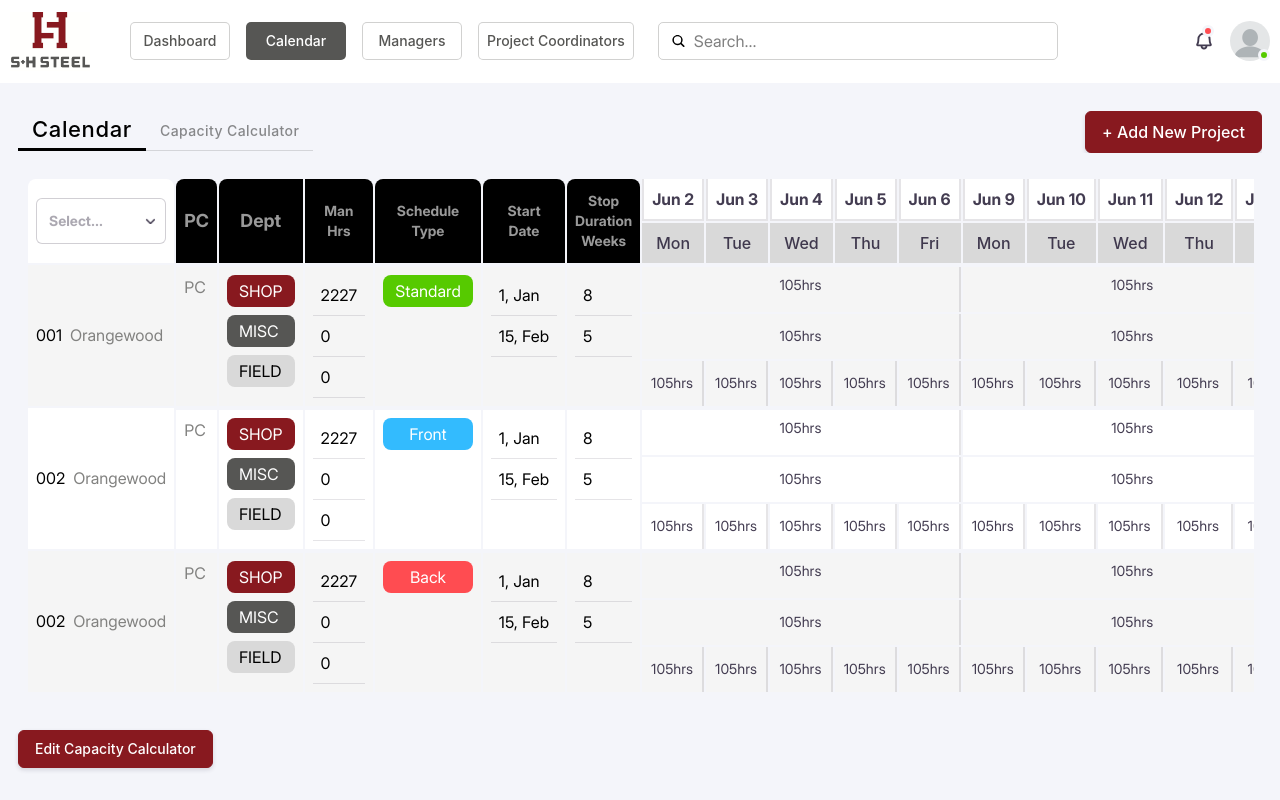
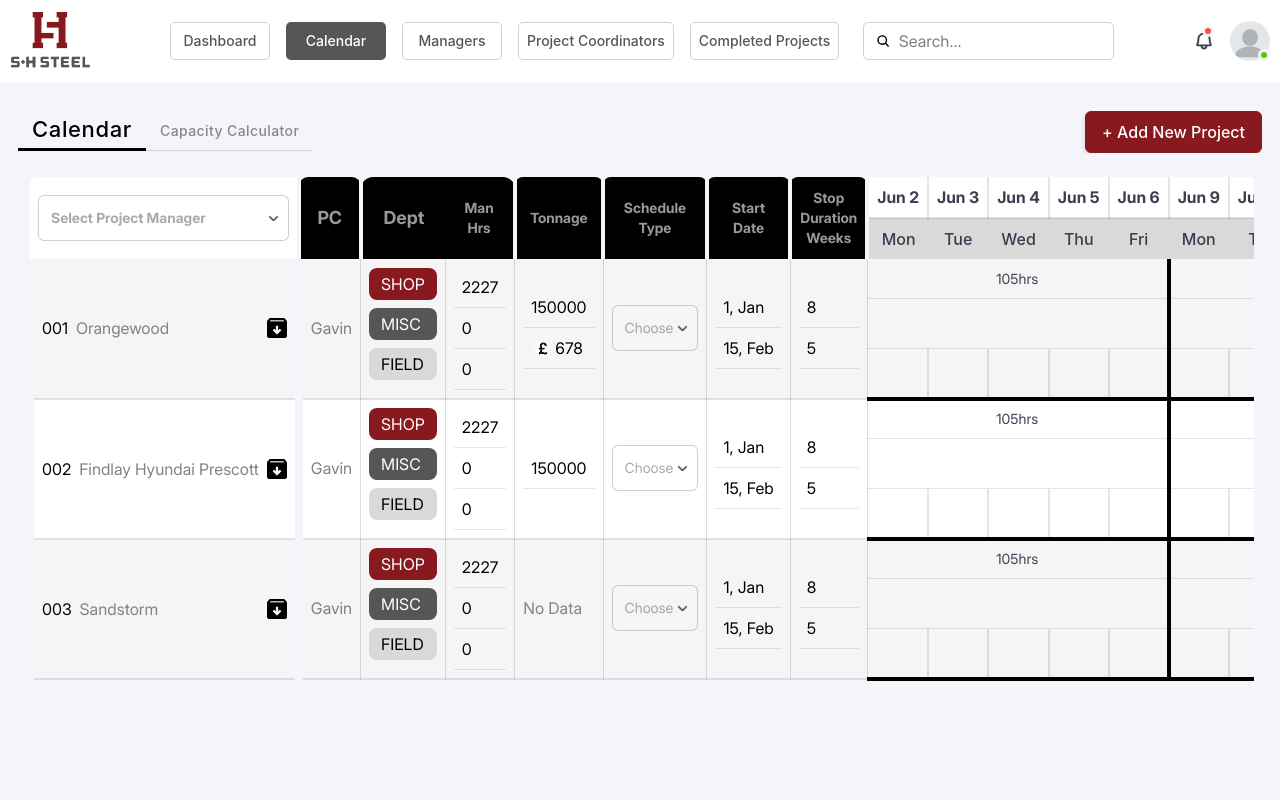
Before and after one commit to mehak187/SHSteelReact, a React (Vite) app: page /calendar in a window 1280 px wide. Built offline with nearby package versions, Linux system fonts and the light colour scheme; a web font is replaced by a local one.

Commit message:
calculator

```diff
--- a/src/Pages/Calendar.jsx
+++ b/src/Pages/Calendar.jsx
@@ -1,45 +1,23 @@
 import React, { useState } from "react";
 import AddNewProject from "../components/Calendar/AddNewProject";
 import { Modal } from "@mui/material";
-import EditCapacityCalculator from "../components/Calendar/EditCapacityCalculator";
 import TabComponent from "../components/TabComponent";
 import CalendarComponent from "../components/Calendar/CalendarComponent";
+import CapacityCalculator from "../components/Calendar/CapacityCalculator";
 
 export default function Calendar() {
   const [open, setOpen] = useState(false);
-  const [modalopen, setmodalopen] = useState(false);
-  const handlemodalopen = () => setmodalopen(true);
-  const handlemodalclose = () => setmodalopen(false);
 
   const tabData = [
     { label: "Calendar", content: <CalendarComponent/> },
-    { label: "Capacity Calculator", content: "" },
+    { label: "Capacity Calculator", content: <CapacityCalculator/> },
   ];
   return (
     <div>
       <div >
           <TabComponent tabs={tabData} />
       </div>
-      <div className="mt-4">
-        <button
-          onClick={handlemodalopen}
-          className="text-white text-sm font-medium bg-[#88191F] border border-[#88191F] rounded-[6px] py-2 px-4 shadow-[0px_2px_4px_0px_#2E263D29]"
-        >
-          Edit Capacity Calculator
-        </button>
-      </div>
       <AddNewProject open={open} onOpenChange={setOpen} />
-      <Modal
-        open={modalopen}
-        onClose={handlemodalclose}
-        aria-labelledby="modal-modal-title"
-        aria-describedby="modal-modal-description"
-        sx={{ m: 2 }}
-      >
-        <div className="absolute top-1/2 left-1/2 -translate-1/2 w-full max-w-[500px] outline-0">
-          <EditCapacityCalculator />
-        </div>
-      </Modal>
     </div>
   );
 }
--- a/src/assets/css/main.css
+++ b/src/assets/css/main.css
@@ -87,7 +87,7 @@
 
 .mycontainer {
     width: 100%;
-    max-width: 1350px;
+    /* max-width: 1350px; */
     margin: 0 auto;
     padding: 0 10px;
 }
@@ -130,3 +130,11 @@ input:focus {
 .clip {
     clip-path: polygon(0 59%, 100% 0, 100% 100%, 0 100%);
 }
+
+.custom-border:nth-child(5n){
+    border-right: 4px solid #000;
+}
+
+.custom-border{
+    border-bottom: 4px solid #000;
+}
--- a/src/components/Calendar/CalendarComponent.jsx
+++ b/src/components/Calendar/CalendarComponent.jsx
@@ -1,5 +1,8 @@
 import React, { useState } from 'react';
 import SingleSelect from './SingleSelect';
+import Down from "../../assets/images/download.png"
+import Eur from "../../assets/images/euro.png"
+import ColorSelect from './ColorSelect';
 
 const CalendarComponent = () => {
     const selectManager = [
@@ -9,6 +12,12 @@ const CalendarComponent = () => {
         "Martin",
         "Adam",
         "NAU Skydome",
+    ];
+
+    const colorOptions = [
+        { label: "Standard", color: "#56CA00" },
+        { label: "Front", color: "#33BBFE" },
+        { label: "Back", color: "#FF4C51" },
     ];
 
     const generateDates = (startDate, numberOfDays) => {
@@ -38,9 +47,10 @@ const CalendarComponent = () => {
         {
             id: "001",
             name: "Orangewood",
-            pc: "PC",
+            pc: "Gavin",
             departments: ["SHOP", "MISC", "FIELD"],
             manHours: [2227, 0, 0],
+            tonnage: [150000, 678,],
             scheduleType: "Standard",
             startDates: ["1, Jan", "15, Feb"],
             durationWeeks: [8, 5],
@@ -48,19 +58,20 @@ const CalendarComponent = () => {
         },
         {
             id: "002",
-            name: "Orangewood",
-            pc: "PC",
+            name: "Findlay Hyundai Prescott",
+            pc: "Gavin",
             departments: ["SHOP", "MISC", "FIELD"],
             manHours: [2227, 0, 0],
+            tonnage: [150000,],
             scheduleType: "Front",
             startDates: ["1, Jan", "15, Feb"],
             durationWeeks: [8, 5],
             hours: [105, 105, 105],
         },
         {
-            id: "002",
-            name: "Orangewood",
-            pc: "PC",
+            id: "003",
+            name: "Sandstorm",
+            pc: "Gavin",
             departments: ["SHOP", "MISC", "FIELD"],
             manHours: [2227, 0, 0],
             scheduleType: "Back",
@@ -71,19 +82,20 @@ const CalendarComponent = () => {
     ];
 
     return (
-        <div className="mt-4 max-w-[1300px] overflow-x-auto ">
-            <table className="w-full h-full mb-3 border-separate">
+        <div className="mt-4 max-w-[2100px] w-full overflow-x-auto mx-auto">
+            <table className="w-full h-full mb-3">
                 <thead>
                     <tr className="align-middle">
-                        <th rowSpan={2} className="text-start bg-white p-2 rounded-t-lg ">
+                        <th rowSpan={2} className="text-start border-r-4 border-[#F4F5FA] bg-white p-2 rounded-t-lg ">
                             <SingleSelect placeholder="Select Project Manager" options={selectManager} />
                         </th>
-                        <th rowSpan={2} className="text-[#FFFFFF99] bg-black p-2 text-lg rounded-t-lg ">PC</th>
-                        <th rowSpan={2} className="text-[#FFFFFF99] bg-black p-2 text-lg rounded-tl-lg">Dept</th>
-                        <th rowSpan={2} className="text-[#FFFFFF99] bg-black p-2 text-sm rounded-tr-lg">Man Hrs</th>
-                        <th rowSpan={2} className="text-[#FFFFFF99] bg-black p-2 text-sm rounded-t-lg">Schedule Type</th>
-                        <th rowSpan={2} className="text-[#FFFFFF99] bg-black p-2 text-sm rounded-t-lg">Start Date</th>
-                        <th rowSpan={2} className="text-[#FFFFFF99] bg-black p-2 text-sm rounded-t-lg">Stop Duration Weeks</th>
+                        <th rowSpan={2} className="text-[#FFFFFF99] bg-black p-2 text-lg rounded-t-[9px] border-x-4 border-[#F4F5FA]">PC</th>
+                        <th rowSpan={2} className="text-[#FFFFFF99] bg-black p-2 text-lg rounded-tl-xl border-l-4 border-[#F4F5FA]">Dept</th>
+                        <th rowSpan={2} className="text-[#FFFFFF99] bg-black p-2 text-sm rounded-tr-xl border-r-4 border-[#F4F5FA]">Man Hrs</th>
+                        <th rowSpan={2} className="text-[#FFFFFF99] bg-black p-2 text-sm rounded-t-lg border-x-4 border-[#F4F5FA]">Tonnage</th>
+                        <th rowSpan={2} className="text-[#FFFFFF99] bg-black p-2 text-sm rounded-t-lg border-x-4 border-[#F4F5FA]">Schedule Type</th>
+                        <th rowSpan={2} className="text-[#FFFFFF99] bg-black p-2 text-sm rounded-t-lg border-x-4 border-[#F4F5FA]">Start Date</th>
+                        <th rowSpan={2} className="text-[#FFFFFF99] bg-black p-2 text-sm rounded-t-lg border-x-4 border-[#F4F5FA]">Stop Duration Weeks</th>
                         {dates.map((date, index) => (
                             <th
                                 key={index}
@@ -104,18 +116,23 @@ const CalendarComponent = () => {
                 <tbody>
                     {rows.map((row, rowIndex) => (
                         <React.Fragment key={rowIndex}>
-                            <tr>
-                                <td rowSpan={4} className={`text-start ${rowIndex % 2 === 0 ? 'bg-[#F5F5F5]' : 'bg-white'} p-2 `}>
-                                    <div className="flex">
-                                        {row.id} <p className="text-[#828280] ms-2">{row.name}</p>
+                            <tr className=''>
+                                <td rowSpan={4} className={`text-start border-x-8 border-[#F4F5FA] ${rowIndex % 2 === 0 ? 'bg-[#F5F5F5]' : 'bg-white'} p-2 `}>
+                                    <div className="flex justify-between items-center gap-2">
+                                        <div className='flex'>
+                                            {row.id} <p className="text-[#828280] ms-2 text-nowrap">{row.name}</p>
+                                        </div>
+                                        <div>
+                                            <img src={Down} alt="" className='w-[20px] max-w-[20px]' />
+                                        </div>
                                     </div>
                                 </td>
                             </tr>
-                            <tr className="align-top border-b border-[#2E263D1F]">
-                                <td rowSpan={3} className={`text-start ${rowIndex % 2 === 0 ? 'bg-[#F5F5F5]' : 'bg-white'} p-2 `}>
+                            <tr className="border-b border-[#2E263D1F]">
+                                <td rowSpan={3} className={`text-start border-r border-[#00000021] ${rowIndex % 2 === 0 ? 'bg-[#F5F5F5]' : 'bg-white'} p-2 `}>
                                     <p className="text-[#828280]">{row.pc}</p>
                                 </td>
-                                <td rowSpan={3} className={`text-start ${rowIndex % 2 === 0 ? 'bg-[#F5F5F5]' : 'bg-white'} p-2 `}>
+                                <td rowSpan={3} className={`text-start border-r border-[#00000021] ${rowIndex % 2 === 0 ? 'bg-[#F5F5F5]' : 'bg-white'} p-2 `}>
                                     <div>
                                         {row.departments.map((dept, index) => (
                                             <p
@@ -131,7 +148,7 @@ const CalendarComponent = () => {
                                         ))}
                                     </div>
                                 </td>
-                                <td rowSpan={3} className={`text-start ${rowIndex % 2 === 0 ? 'bg-[#F5F5F5]' : 'bg-white'} p-2 `}>
+                                <td rowSpan={3} className={`text-start border-r border-[#00000021] ${rowIndex % 2 === 0 ? 'bg-[#F5F5F5]' : 'bg-white'} p-2 `}>
                                     <div>
                                         {row.manHours.map((hour, index) => (
                                             <p key={index} className="border-b border-[#2E263D1F] p-2">
@@ -140,9 +157,24 @@ const CalendarComponent = () => {
                                         ))}
                                     </div>
                                 </td>
-                                <td rowSpan={3} className={`text-start ${rowIndex % 2 === 0 ? 'bg-[#F5F5F5]' : 'bg-white'} p-2 `}>
+                                <td rowSpan={3} className={`text-start border-x border-[#00000021] ${rowIndex % 2 === 0 ? 'bg-[#F5F5F5]' : 'bg-white'} p-2 `}>
                                     <div>
-                                        <p className={`py-1 px-3 w-full text-center rounded-lg mb-2 ${row.scheduleType === "Standard"
+                                        {Array.isArray(row.tonnage) && row.tonnage.length > 0 ? (
+                                            row.tonnage.map((tonnage, index) => (
+                                                <div key={index} className="border-b border-[#2E263D1F] p-2 flex items-center">
+                                                    <div>
+                                                        <img src={Eur} alt="" />
+                                                    </div>{tonnage}
+                                                </div>
+                                            ))
+                                        ) : (
+                                            <p className="text-[#828280]">No Data</p> // Fallback for empty or undefined tonnage
+                                        )}
+                                    </div>
+                                </td>
+                                <td rowSpan={3} className={`text-start border-r border-[#00000021] ${rowIndex % 2 === 0 ? 'bg-[#F5F5F5]' : 'bg-white'} p-2 `}>
+                                    <div>
+                                        {/* <p className={`py-1 px-3 w-full text-center rounded-lg mb-2 ${row.scheduleType === "Standard"
                                             ? "text-white bg-[#56CA00]"
                                             : row.scheduleType === "Front"
                                                 ? "text-white bg-[#33BBFE]"
@@ -150,10 +182,14 @@ const CalendarComponent = () => {
                                             }`}
                                         >
                                             {row.scheduleType}
-                                        </p>
+                                        </p> */}
+
+                                        <ColorSelect
+                                            options={colorOptions}
+                                            placeholder="Choose" />
                                     </div>
                                 </td>
-                                <td rowSpan={3} className={`text-start ${rowIndex % 2 === 0 ? 'bg-[#F5F5F5]' : 'bg-white'} p-2 `}>
+                                <td rowSpan={3} className={`text-start border-r border-[#00000021] ${rowIndex % 2 === 0 ? 'bg-[#F5F5F5]' : 'bg-white'} p-2 `}>
                                     <div>
                                         {row.startDates.map((date, index) => (
                                             <p key={index} className="border-b border-[#2E263D1F] p-2 text-nowrap">
@@ -162,7 +198,7 @@ const CalendarComponent = () => {
                                         ))}
                                     </div>
                                 </td>
-                                <td rowSpan={3} className={`text-start ${rowIndex % 2 === 0 ? 'bg-[#F5F5F5]' : 'bg-white'} p-2 `}>
+                                <td rowSpan={3} className={`text-start border-r border-[#00000021] ${rowIndex % 2 === 0 ? 'bg-[#F5F5F5]' : 'bg-white'} p-2 `}>
                                     <div>
                                         {row.durationWeeks.map((week, index) => (
                                             <p key={index} className="border-b border-[#2E263D1F] p-2">
@@ -172,22 +208,22 @@ const CalendarComponent = () => {
                                     </div>
                                 </td>
                                 {[...Array(2)].map((_, index) => (
-                                    <td key={index} colSpan={5} className={`text-center text-[#2E263DE5] text-sm ${rowIndex % 2 === 0 ? 'bg-[#F5F5F5]' : 'bg-white'} p-2 border-r-2 border-[#2E263D1F]`}>
+                                    <td key={index} colSpan={5} className={`text-center text-[#2E263DE5] text-sm ${rowIndex % 2 === 0 ? 'bg-[#F5F5F5]' : 'bg-white'} p-2 border-r-4 border-[#000]`}>
                                         {row.hours[0]}hrs
                                     </td>
                                 ))}
                             </tr>
                             <tr className='border-b border-[#2E263D1F]'>
                                 {[...Array(2)].map((_, index) => (
-                                    <td key={index} colSpan={5} className={`text-center text-[#2E263DE5] text-sm ${rowIndex % 2 === 0 ? 'bg-[#F5F5F5]' : 'bg-white'} p-2 border-r-2 border-[#2E263D1F]`}>
-                                        {row.hours[0]}hrs
+                                    <td key={index} colSpan={5} className={`text-center h-[50px] text-[#2E263DE5] text-sm ${rowIndex % 2 === 0 ? 'bg-[#F5F5F5]' : 'bg-white'} p-2 border-r-4 border-[#000]`}>
+                                        {/* {row.hours[0]}hrs */}
                                     </td>
                                 ))}
                             </tr>
                             <tr className='border-b-2 border-[#2E263D1F]'>
                                 {[...Array(10)].map((_, index) => (
-                                    <td key={index} className={`text-center text-[#2E263DE5] text-sm ${rowIndex % 2 === 0 ? 'bg-[#F5F5F5]' : 'bg-white'} p-2 border-r-2 border-[#2E263D1F]`}>
-                                        {row.hours[0]}hrs
+                                    <td key={index} className={`text-center text-[#2E263DE5] h-[50px] text-sm custom-border ${rowIndex % 2 === 0 ? 'bg-[#F5F5F5]' : 'bg-white'} p-2 border-r-2 border-[#2E263D1F]`}>
+                                        {/* {row.hours[0]}hrs */}
                                     </td>
                                 ))}
                             </tr>
--- /dev/null
+++ b/src/components/Calendar/CapacityCalculator.jsx
@@ -0,0 +1,100 @@
+import React, { useState } from 'react'
+import { Modal } from "@mui/material";
+import EditCapacityCalculator from './EditCapacityCalculator';
+
+const CapacityCalculator = () => {
+    const [open, setOpen] = useState(false);
+    const [modalopen, setmodalopen] = useState(false);
+    const handlemodalopen = () => setmodalopen(true);
+    const handlemodalclose = () => setmodalopen(false);
+    return (
+        <div>
+            <div className='flex mt-5'>
+                <div className='w-[40%]'>
+                    <div className='flex justify-between'>
+                        <div>
+                            <h4 className='font-medium text-3xl '>Capacity Calculator</h4>
+                        </div>
+                        <div>
+                            <button
+                                onClick={handlemodalopen}
+                                className="text-white text-sm font-medium bg-[#88191F] border border-[#88191F] rounded-[6px] py-2 px-4 shadow-[0px_2px_4px_0px_#2E263D29]"
+                            >
+                                Edit Capacity Calculator
+                            </button>
+                            <Modal
+                                open={modalopen}
+                                onClose={handlemodalclose}
+                                aria-labelledby="modal-modal-title"
+                                aria-describedby="modal-modal-description"
+                                sx={{ m: 2 }}
+                            >
+                                <div className="absolute top-1/2 left-1/2 -translate-1/2 w-full max-w-[500px] outline-0">
+                                    <EditCapacityCalculator />
+                                </div>
+                            </Modal>
+                        </div>
+                    </div>
+                    <div className='mt-3'>
+                        <table className='w-full'>
+                            <thead>
+                                <tr className='border-r-4 border-[#F4F5FA] align-bottom text-left '>
+                                    <th rowSpan={3} className='p-3 border-b-4 bg-white'>Structural</th>
+                                </tr>
+                                <tr>
+                                    <th colSpan={2} className='p-3 border-b-4 bg-white'>Hrs/week</th>
+                                </tr>
+                                <tr>
+                                    <th className='p-3 border-b-4 bg-white'>#EMP</th>
+                                    <th className='p-3 border-b-4 bg-white'>40</th>
+                                </tr>
+                            </thead>
+                            <tbody>
+                                <tr>
+                                    <td className='p-3 text-[#828280] bg-white'>804</td>
+                                    <td className='text-center p-3 text-[#828280] bg-white'>1</td>
+                                    <td className='text-center p-3 text-[#828280] bg-white'>40</td>
+                                </tr>
+                                <tr>
+                                    <td className='p-3 text-[#828280] bg-white'>total</td>
+                                    <td className='text-center p-3 text-[#828280] bg-white'>14</td>
+                                    <td className='text-center p-3 text-[#828280] bg-white'>560</td>
+                                </tr>
+                                <tr>
+                                    <td></td>
+                                    <td></td>
+                                    <td className='p-3 text-center'> 760</td>
+                                </tr>
+                            </tbody>
+                        </table>
+                    </div>
+                    <div className='mt-10'>
+                        <table className='w-full'>
+                            <thead>
+                                <tr>
+                                    <th className='p-3 border-b-4 bg-white'>Misc</th>
+                                    <th className='p-3 border-b-4 bg-white'>#EMP</th>
+                                    <th className='p-3 border-b-4 bg-white'>40</th>
+                                </tr>
+                            </thead>
+                            <tbody>
+                                <tr>
+                                    <td className='p-3 text-[#828280] bg-white'>Fit</td>
+                                    <td className='text-center p-3 text-[#828280] bg-white'>4</td>
+                                    <td className='text-center p-3 text-[#828280] bg-white'>160</td>
+                                </tr>
+                                <tr>
+                                    <td className='p-3 text-[#828280] bg-white border-t-4 border-[#000]'>Total</td>
+                                    <td className='text-center p-3 text-[#828280] bg-white border-t-4 border-[#000]'>4</td>
+                                    <td className='text-center p-3 text-[#828280] bg-white border-t-4 border-[#000]'>160</td>
+                                </tr>
+                            </tbody>
+                        </table>
+                    </div>
+                </div>
+            </div>
+        </div>
+    )
+}
+
+export default CapacityCalculator
--- a/src/components/Navbar.jsx
+++ b/src/components/Navbar.jsx
@@ -38,20 +38,21 @@ export default function Navbar() {
     { label: "Calendar", path: "/calendar" },
     { label: "Managers", path: "/managers" },
     { label: "Project Coordinators", path: "/projectcoordinators" },
+    { label: "Completed Projects", path: ""}
   ];
   const NavLinks = () => (
-    <div ref={navRef} className={`${shownav ? "block" : "hidden"} md:block`}>
+    <div ref={navRef} className={`${shownav ? "block" : "hidden"} lg:block`}>
       <ul
-        className={`flex gap-x-4 gap-y-2 absolute md:static top-full left-0 flex-col md:flex-row w-full md:w-auto bg-[#565654] md:bg-white p-4 md:p-0`}
+        className={`flex gap-x-4 gap-y-2 absolute lg:static top-full left-0 flex-col lg:flex-row w-full lg:w-auto bg-[#565654] lg:bg-white p-4 lg:p-0`}
       >
         {Links.map((item, index) => (
           <li key={index}>
             <Link
               to={item.path}
-              className={`p-2 border border-[#56565445] rounded-[5px] font-medium text-sm min-w-[100px] inline-flex md:flex md:items-center md:justify-center text-nowrap ${
+              className={`p-2 border border-[#56565445] rounded-[5px] font-medium text-sm min-w-[100px] inline-flex lg:flex lg:items-center lg:justify-center text-nowrap ${
                 location.pathname.toLowerCase() === item.path.toLowerCase()
-                  ? "text-[#565654] bg-white md:text-white md:bg-[#565654]"
-                  : "text-white bg-[#565654] md:text-[#565654] md:bg-white"
+                  ? "text-[#565654] bg-white lg:text-white lg:bg-[#565654]"
+                  : "text-white bg-[#565654] lg:text-[#565654] lg:bg-white"
               }`}
             >
               {item.label}
@@ -66,24 +67,24 @@ export default function Navbar() {
     <div className="bg-white relative z-20">
       <div className="mycontainer">
         <nav
-          className={`py-3 flex items-center gap-6 lg:gap-10 ${
+          className={`py-3 flex items-center gap-6 lg:gap-8 xl:gap-20 ${
             shownotification && "relative"
           }`}
         >
-          <div className="max-w-[80px]">
+          <div className="lg:max-w-[80px] max-w-[60px]">
             <img src={logo} alt="Logo" />
           </div>
           <div className="w-[calc(100%-250px)] flex items-center gap-6">
             <div>
               <NavLinks />
             </div>
-            <div className="hidden lg:block w-full max-w-[400px]">
+            <div className="hidden xl:block w-full max-w-[400px]">
               <div className="border border-[#56565445] flex items-center gap-2 px-3 py-1.5 rounded-[5px]">
                 <IoSearch />
                 <input
                   type="text"
                   placeholder="Search..."
-                  className=" rounded-md focus:outline-none w-full "
+                  className=" rounded-lg focus:outline-none w-full "
                 />
               </div>
             </div>
@@ -110,7 +111,7 @@ export default function Navbar() {
             </button>
             <button
               onClick={() => setshownav((prev) => !prev)}
-              className="md:hidden"
+              className="lg:hidden"
             >
               {shownav ? (
                 <FaXmark className="text-xl text-[#2E263DE5]" />
```
Also changed, not shown: src/assets/images/download.png (added), src/assets/images/euro.png (added).
